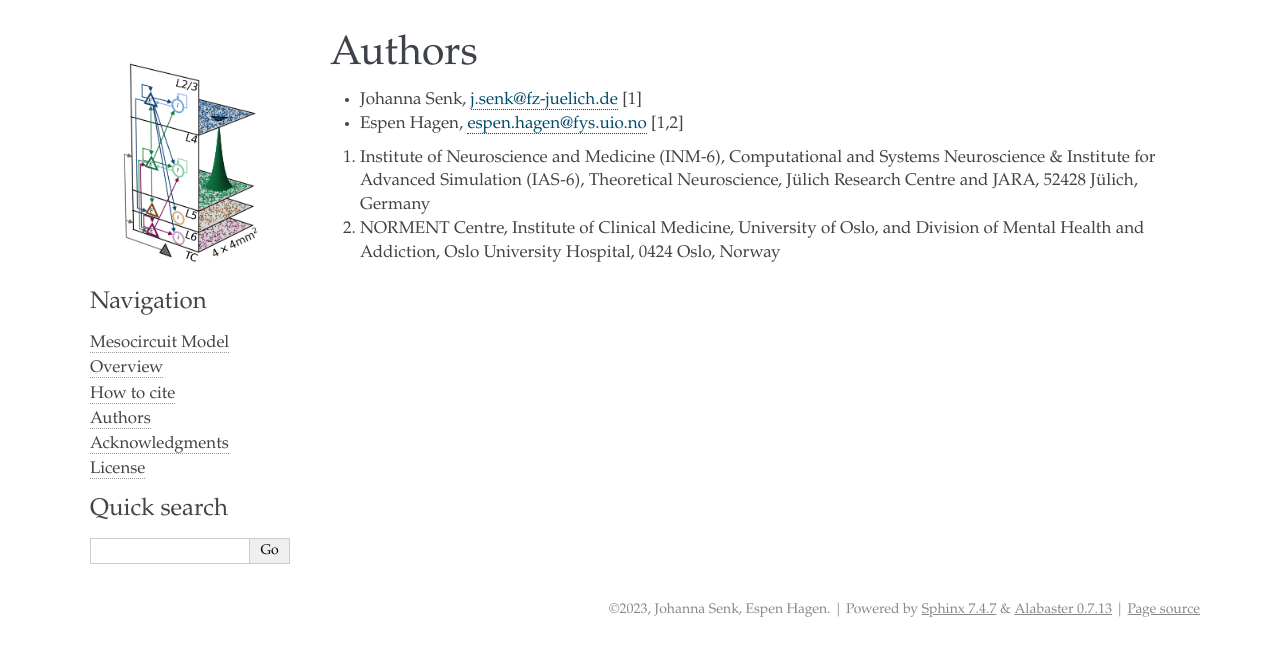
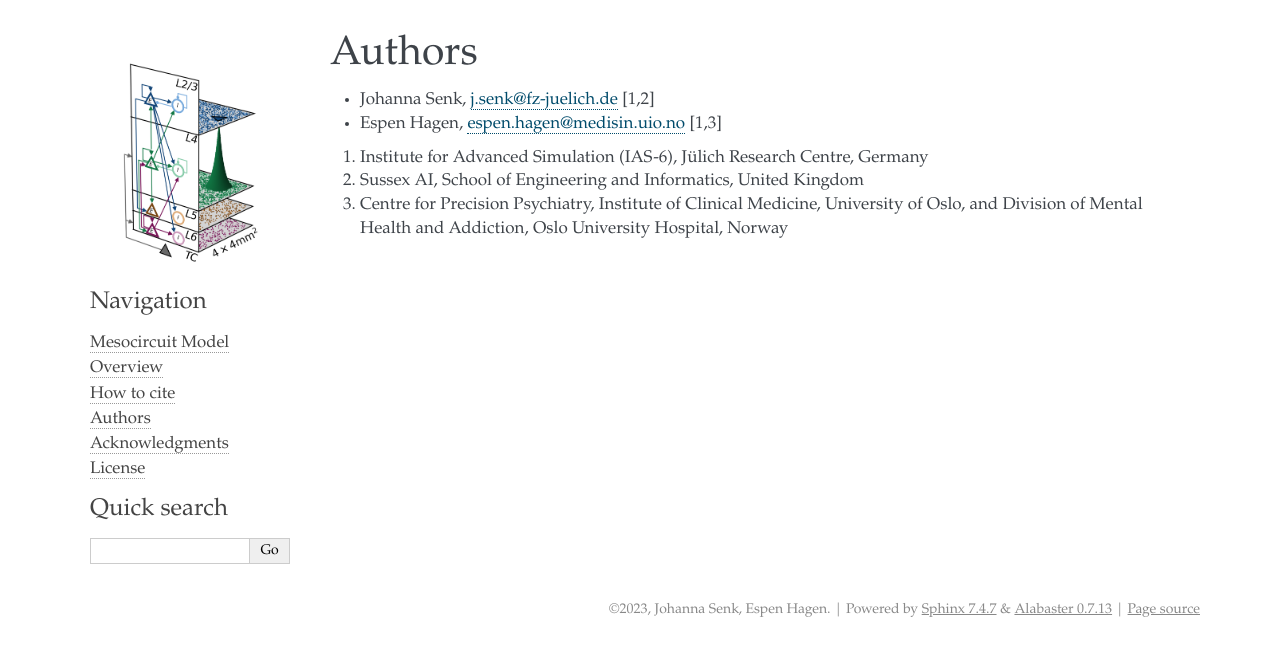
Before and after one commit to INM-6/mesocircuit-model, a Sphinx documentation site: the page built from docs/source/authors.rst, in a window 1280 px wide. Shown: the top 656 px of the page. Built offline with Sphinx 7.4.7, drawn with Linux system fonts in a browser that asks for light colours; formulas are drawn with MathJax 3; pages that are not in the unit, such as notebooks, are missing from menus.

Commit message:
Update docs

```diff
--- a/docs/source/authors.rst
+++ b/docs/source/authors.rst
@@ -4,10 +4,9 @@
 Authors
 =======
 
-- Johanna Senk, j.senk@fz-juelich.de [1]
-- Espen Hagen, espen.hagen@fys.uio.no [1,2]
+- Johanna Senk, j.senk@fz-juelich.de [1,2]
+- Espen Hagen, espen.hagen@medisin.uio.no [1,3]
 
-1. Institute of Neuroscience and Medicine (INM-6), Computational and Systems
-   Neuroscience & Institute for Advanced Simulation (IAS-6), Theoretical
-   Neuroscience, Jülich Research Centre and JARA, 52428 Jülich, Germany
-2. NORMENT Centre, Institute of Clinical Medicine, University of Oslo, and Division of Mental Health and Addiction, Oslo University Hospital, 0424 Oslo, Norway
+1. Institute for Advanced Simulation (IAS-6), Jülich Research Centre, Germany
+2. Sussex AI, School of Engineering and Informatics, United Kingdom
+3. Centre for Precision Psychiatry, Institute of Clinical Medicine, University of Oslo, and Division of Mental Health and Addiction, Oslo University Hospital, Norway
--- a/docs/source/citing.rst
+++ b/docs/source/citing.rst
@@ -3,9 +3,9 @@
 How to cite
 ===========
 
-The main reference is our current preprint on arXiv: :footcite:t:`Senk23_arxiv_v2`
+The main reference is our current preprint on arXiv: :footcite:t:`Senk23_arxiv_v3`
 
-Version 2 of the preprint describes the model as it is currently implemented in this repository.
+Version 3 of the preprint describes the model as it is currently implemented in this repository.
 For a previous version of the model, see: :footcite:t:`Senk18_arxiv_v1`
 
 In addition, please also provide a link to our GitHub repository
--- a/setup.py
+++ b/setup.py
@@ -1,7 +1,7 @@
 from setuptools import setup, find_packages
 
 setup(name='mesocircuit',
-      version='0.1.1dev0',
+      version='1.0',
       description='Mesocircuit Model',
       long_description=open('README.md').read(),
       long_description_content_type='text/markdown',
```
Also changed, not shown: README.md (+3 -3 lines), docs/source/bib/mesocircuit.bib (+8 -0 lines).
